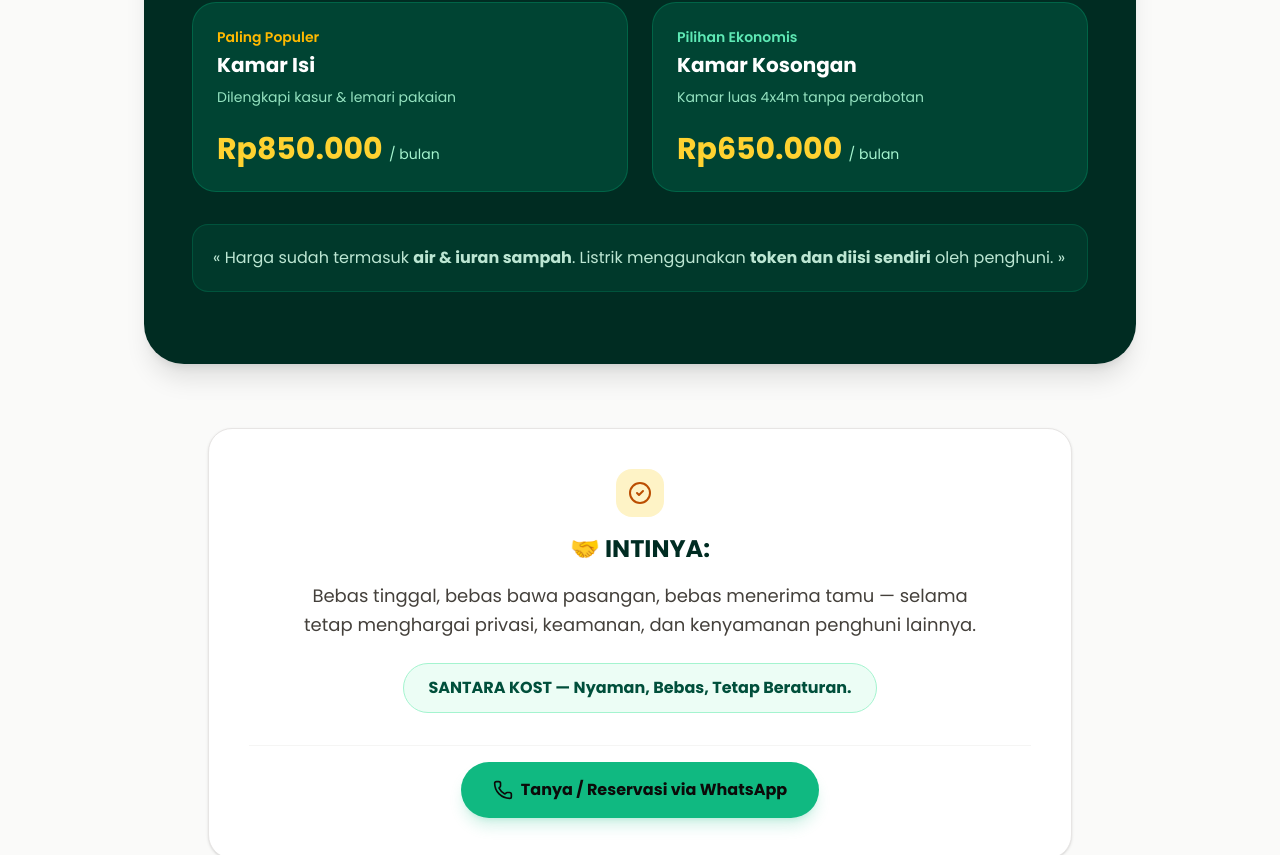
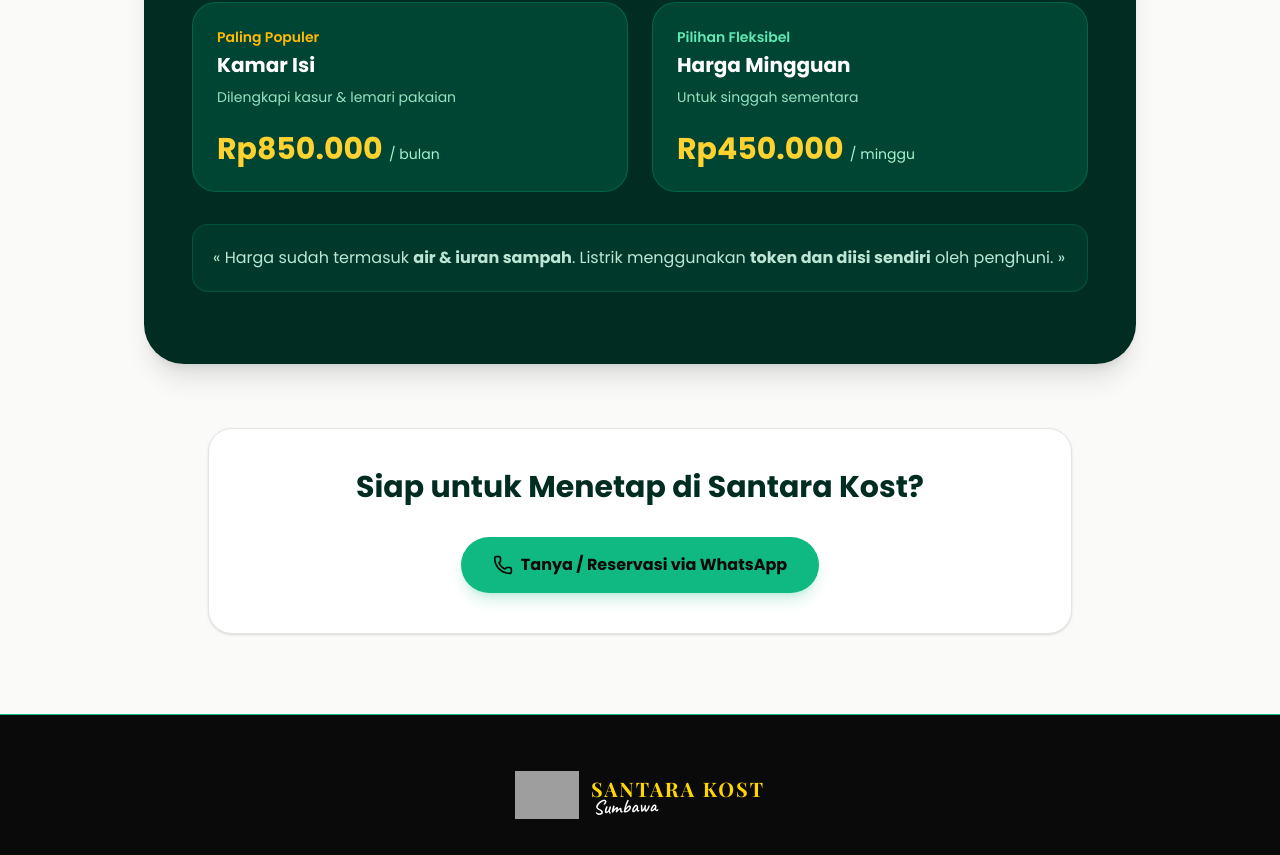
Before and after one commit to dharmayanggg/Santara-kost, a React (Vite) app: page /rules in a window 1280 px wide. Shown: the part 2737-3592 px from the top of the page. Built offline with nearby package versions, Linux system fonts and the light colour scheme; grey boxes are pictures that could not be loaded; a web font is replaced by a local one.

Commit message:
feat(rules): update room pricing and restructure CTA
Replace empty room option with weekly rental pricing and update section labeling.

```diff
--- a/src/pages/Rules.tsx
+++ b/src/pages/Rules.tsx
@@ -210,16 +210,16 @@
                 </div>
               </div>
 
-              {/* Kamar Kosongan */}
+              {/* Harga Mingguan */}
               <div className="bg-emerald-900/70 border border-emerald-700/60 rounded-3xl p-6 flex flex-col justify-between">
                 <div>
-                  <div className="text-emerald-300 font-semibold text-sm mb-1">Pilihan Ekonomis</div>
-                  <h3 className="text-xl font-bold text-white mb-2">Kamar Kosongan</h3>
-                  <p className="text-emerald-200/90 text-sm mb-6">Kamar luas 4x4m tanpa perabotan</p>
+                  <div className="text-emerald-300 font-semibold text-sm mb-1">Pilihan Fleksibel</div>
+                  <h3 className="text-xl font-bold text-white mb-2">Harga Mingguan</h3>
+                  <p className="text-emerald-200/90 text-sm mb-6">Untuk singgah sementara</p>
                 </div>
                 <div>
                   <div className="text-3xl font-extrabold text-amber-300">
-                    Rp650.000 <span className="text-sm font-normal text-emerald-200">/ bulan</span>
+                    Rp450.000 <span className="text-sm font-normal text-emerald-200">/ minggu</span>
                   </div>
                 </div>
               </div>
@@ -233,26 +233,12 @@
         </div>
       </section>
 
-      {/* Intinya & Tagline */}
+      {/* CTA Section */}
       <section className="px-4 max-w-4xl mx-auto w-full pb-20 text-center">
-        <div className="bg-white rounded-3xl p-8 md:p-10 border border-stone-200 shadow-sm">
-          <div className="inline-flex items-center justify-center w-12 h-12 bg-amber-100 text-amber-700 rounded-2xl mb-4">
-            <CheckCircle2 className="w-6 h-6" />
-          </div>
-
-          <h2 className="text-2xl font-bold text-emerald-950 mb-4">
-            🤝 INTINYA:
+        <div className="bg-white rounded-3xl p-8 md:p-10 border border-stone-200 shadow-sm flex flex-col items-center justify-center">
+          <h2 className="text-2xl md:text-3xl font-bold text-emerald-950 mb-8">
+            Siap untuk Menetap di Santara Kost?
           </h2>
-
-          <p className="text-stone-700 text-base md:text-lg max-w-2xl mx-auto mb-6 leading-relaxed">
-            Bebas tinggal, bebas bawa pasangan, bebas menerima tamu — selama tetap menghargai privasi, keamanan, dan kenyamanan penghuni lainnya.
-          </p>
-
-          <div className="inline-block bg-emerald-50 border border-emerald-200 px-6 py-3 rounded-full text-emerald-900 font-bold text-sm md:text-base mb-8">
-            SANTARA KOST — Nyaman, Bebas, Tetap Beraturan.
-          </div>
-
-          <div className="pt-4 border-t border-stone-100">
           <a
             href={getWaLink(defaultWaMsg)}
             target="_blank"
@@ -263,7 +249,6 @@
             <span>Tanya / Reservasi via WhatsApp</span>
           </a>
         </div>
-        </div>
       </section>
     </div>
   );
```
Lines whose indentation alone changed are shown as unchanged.
